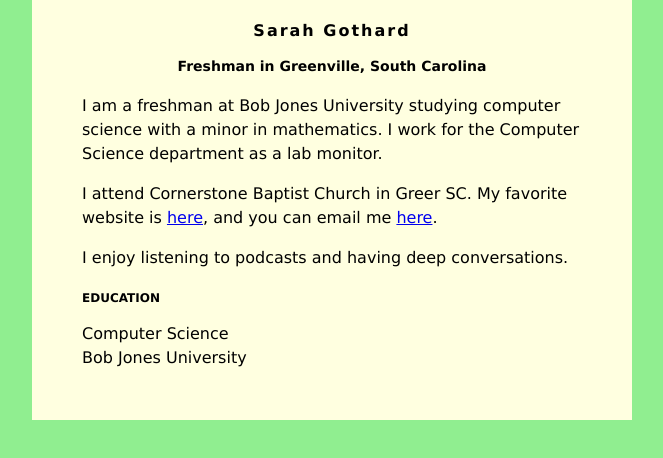
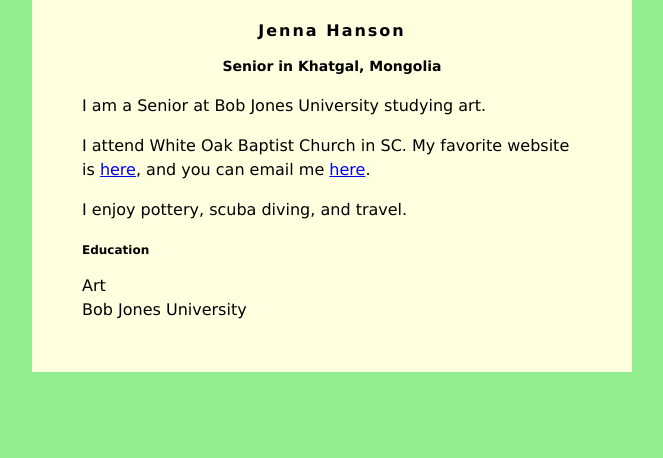
Before and after one commit to jhans159/jhans159.GitHub.IO, a plain HTML site: page index.HTML in a window 1280 px wide. Shown: the whole page, without its empty margins (308-971 px from the left). Drawn offline with Linux system fonts and the light colour scheme.

Commit message:
Update index.HTML

```diff
--- a/index.HTML
+++ b/index.HTML
@@ -30,21 +30,20 @@
 </head>
 <body>
     <div id="content">
-        <h1>Sarah Gothard</h1>
-        <h2>Freshman in Greenville, South Carolina</h2>
+        <h1>Jenna Hanson</h1>
+        <h2>Senior in Khatgal, Mongolia</h2>
 
-         <p>I am a freshman at Bob Jones University studying computer science with a minor in
-            mathematics. I work for the Computer Science department as a lab monitor.</p>
+         <p>I am a Senior at Bob Jones University studying art. </p>
          <p>
-            I attend Cornerstone Baptist Church in Greer SC. My favorite website is
-            <a href="https://mobilehymns.org/">here</a>, and you can email me
-            <a href="mailto:sgothard@bju.edu">here</a>.
+            I attend White Oak Baptist Church in SC. My favorite website is
+            <a href="www.google.com">here</a>, and you can email me
+            <a href="mailto:Jhans159@students.bju.edu">here</a>.
          </p>
          <p>
-            I enjoy listening to podcasts and having deep conversations.
+            I enjoy pottery, scuba diving, and travel.
          </p>
-        <h3>EDUCATION</h3>
-        Computer Science<br />
+        <h3>Education</h3>
+        Art<br />
         Bob Jones University
     </div>
 </body>
```
